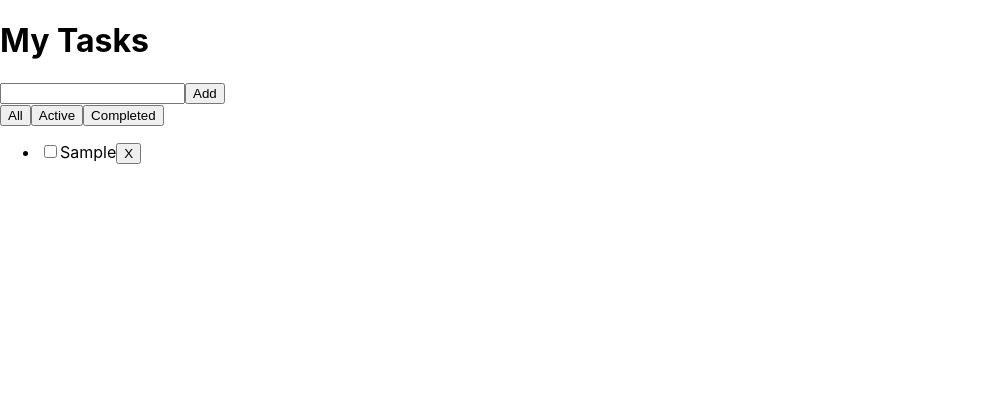
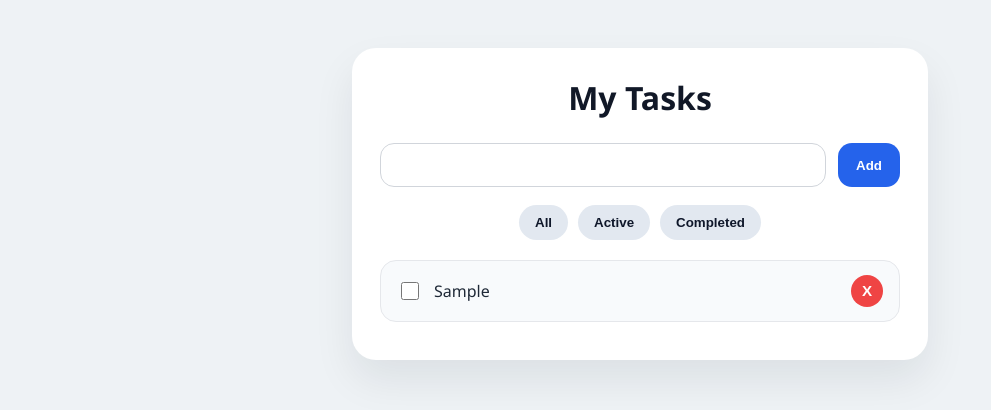
Before and after one commit to chahd-05/Hermes, a React (Create React App) app: page / in a window 1280 px wide. Both pictures are taken after typing "Sample" into the empty fields and a click on the button "Add". Shown: the top 410 px of the page, without its empty margins (0-991 px from the left). Built offline with nearby package versions, Linux system fonts and the light colour scheme.

Commit message:
feat: update App.css for improved layout and styling of components

```diff
--- a/src/App.css
+++ b/src/App.css
@@ -1,38 +1,125 @@
-.App {
-  text-align: center;
+body {
+  margin: 0;
+  min-height: 100vh;
+  font-family: 'Segoe UI', Tahoma, Geneva, Verdana, sans-serif;
+  background: #eef2f5;
+  color: #1f2937;
 }
 
-.App-logo {
-  height: 40vmin;
-  pointer-events: none;
+.container {
+  max-width: 520px;
+  margin: 48px auto;
+  padding: 28px;
+  background: #ffffff;
+  border-radius: 24px;
+  box-shadow: 0 20px 40px rgba(15, 23, 42, 0.08);
 }
 
-@media (prefers-reduced-motion: no-preference) {
-  .App-logo {
-    animation: App-logo-spin infinite 20s linear;
-  }
+.container h1 {
+  margin: 0 0 24px;
+  font-size: 2rem;
+  text-align: center;
+  color: #111827;
 }
 
-.App-header {
-  background-color: #282c34;
-  min-height: 100vh;
+.input-group {
   display: flex;
-  flex-direction: column;
-  align-items: center;
-  justify-content: center;
-  font-size: calc(10px + 2vmin);
-  color: white;
+  gap: 12px;
+  margin-bottom: 18px;
 }
 
-.App-link {
-  color: #61dafb;
+.input-group input {
+  flex: 1;
+  padding: 12px 14px;
+  border: 1px solid #d1d5db;
+  border-radius: 14px;
+  font-size: 1rem;
 }
 
-@keyframes App-logo-spin {
-  from {
-    transform: rotate(0deg);
-  }
-  to {
-    transform: rotate(360deg);
-  }
+.input-group button,
+.filters button,
+li button {
+  cursor: pointer;
+  border: none;
+  font-weight: 600;
 }
+
+.input-group button {
+  padding: 12px 18px;
+  border-radius: 14px;
+  background: #2563eb;
+  color: white;
+  transition: transform 0.15s ease, background 0.15s ease;
+}
+
+.input-group button:hover {
+  transform: translateY(-1px);
+  background: #1d4ed8;
+}
+
+.filters {
+  display: flex;
+  justify-content: center;
+  gap: 10px;
+  flex-wrap: wrap;
+  margin-bottom: 20px;
+}
+
+.filters button {
+  padding: 10px 16px;
+  border-radius: 999px;
+  background: #e2e8f0;
+  color: #0f172a;
+  transition: background 0.15s ease;
+}
+
+.filters button:hover {
+  background: #cbd5e1;
+}
+
+ul {
+  list-style: none;
+  padding: 0;
+  margin: 0;
+}
+
+li {
+  display: flex;
+  align-items: center;
+  gap: 12px;
+  padding: 14px 16px;
+  border: 1px solid #e5e7eb;
+  border-radius: 16px;
+  margin-bottom: 10px;
+  background: #f8fafc;
+}
+
+li input[type="checkbox"] {
+  width: 18px;
+  height: 18px;
+}
+
+li span {
+  flex: 1;
+  font-size: 1rem;
+}
+
+li span.completed {
+  text-decoration: line-through;
+  color: #6b7280;
+}
+
+li button {
+  width: 32px;
+  height: 32px;
+  border-radius: 999px;
+  background: #ef4444;
+  color: white;
+  font-size: 0.95rem;
+  line-height: 1;
+  transition: background 0.15s ease;
+}
+
+li button:hover {
+  background: #dc2626;
+}
```
